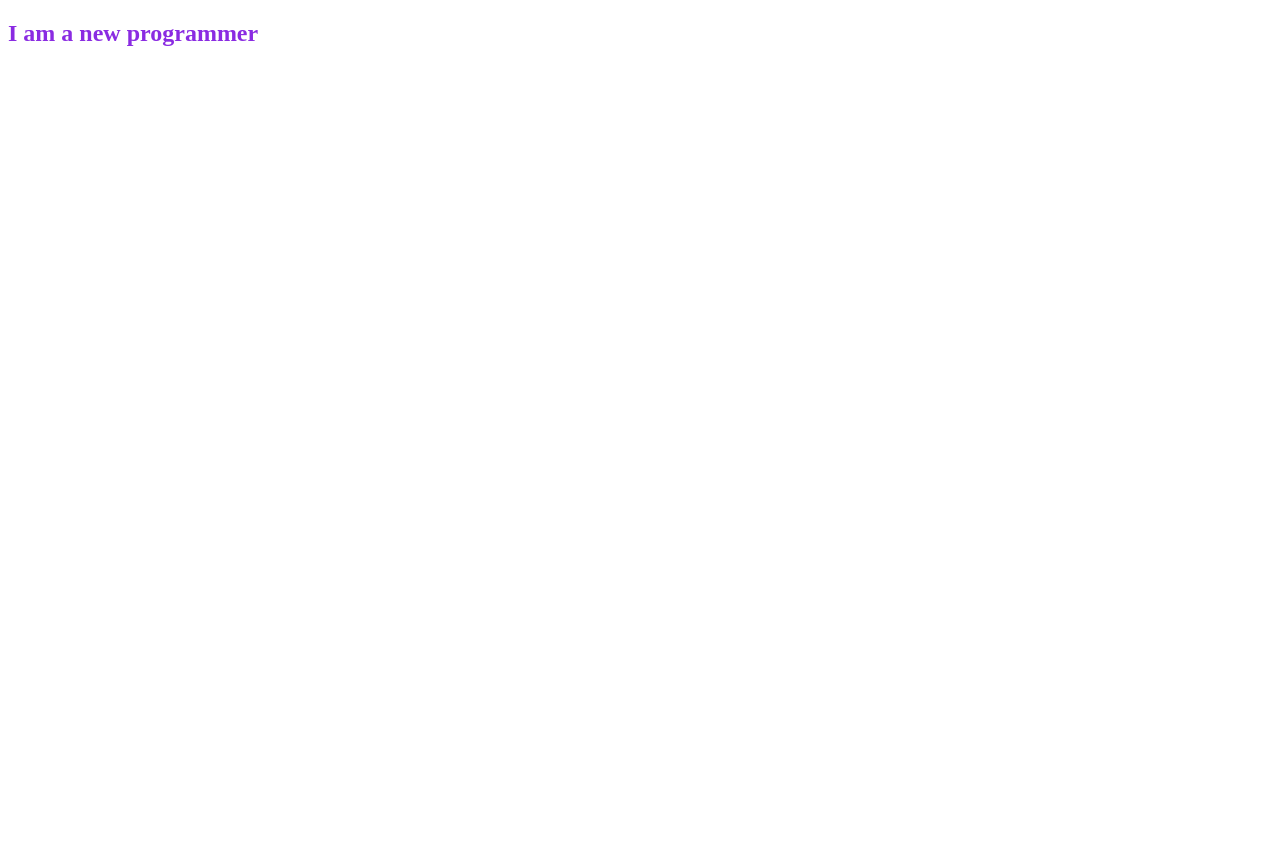
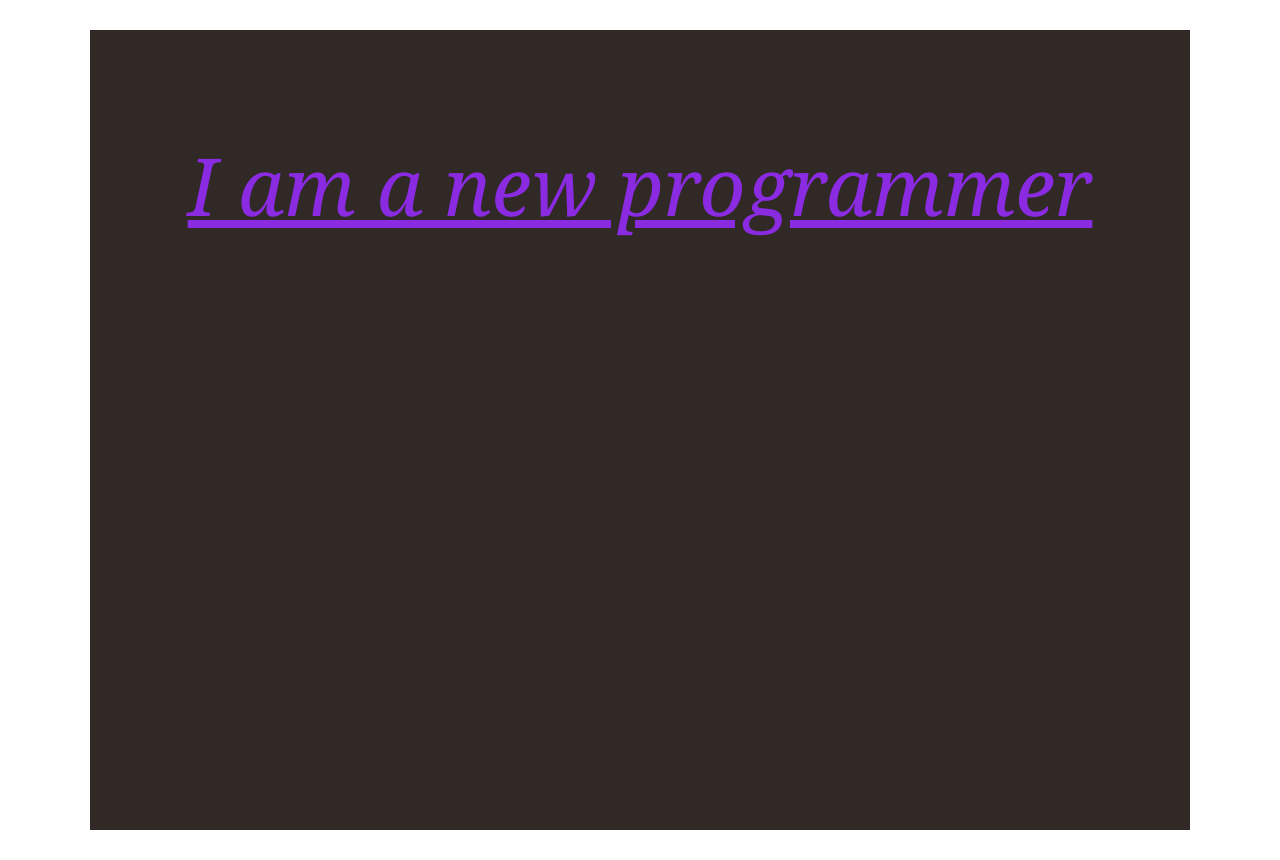
Before and after one commit to Rza-O/html-css-conceptual, a plain HTML site: page index.html in a window 1280 px wide. Before the commit the page ends 800 px from the top, so only its background shows below. Drawn offline with Linux system fonts and the light colour scheme.

Commit message:
create section with heading

```diff
--- a/index.html
+++ b/index.html
@@ -4,10 +4,19 @@
     <meta charset="UTF-8">
     <meta name="viewport" content="width=device-width, initial-scale=1.0">
     <title>Kickstart HTML and CSS</title>
+
     <link rel="stylesheet" href="style/style.css">
     <link rel="shortcut icon" href="https://img.icons8.com/?size=64&id=zRvbzAjx4VWY&format=png" type="image/x-icon">
+    <!-- <style>
+        h2{
+            /* color: green; */
+        }
+    </style> -->
 </head>
 <body>
-    <h2>I am a new programmer</h2>
+    <div id="heading">
+        <h2>I am a new programmer</h2>
+    </div>
+
 </body>
 </html>
--- a/style/style.css
+++ b/style/style.css
@@ -1,3 +1,25 @@
+*{
+    margin: 0;
+    padding: 0;
+}
 h2{
     color: blueviolet;
+    font-style: italic;
+    font-weight: lighter;
+    font-family: Georgia, 'Times New Roman', Times, serif;
+    text-decoration: underline;
+    font-size: 80px;
+    text-align: center;
 }
+#heading{
+    background-color: rgb(48, 41, 38);
+    height: 600px;
+    padding: 100px 0;
+    width: 1100px;
+    /* section design */
+    /* margin-top: 40px;
+    margin-bottom: 10px;
+    margin-left: auto;
+    margin-right: auto; */
+    margin: 30px auto;
+}
```
